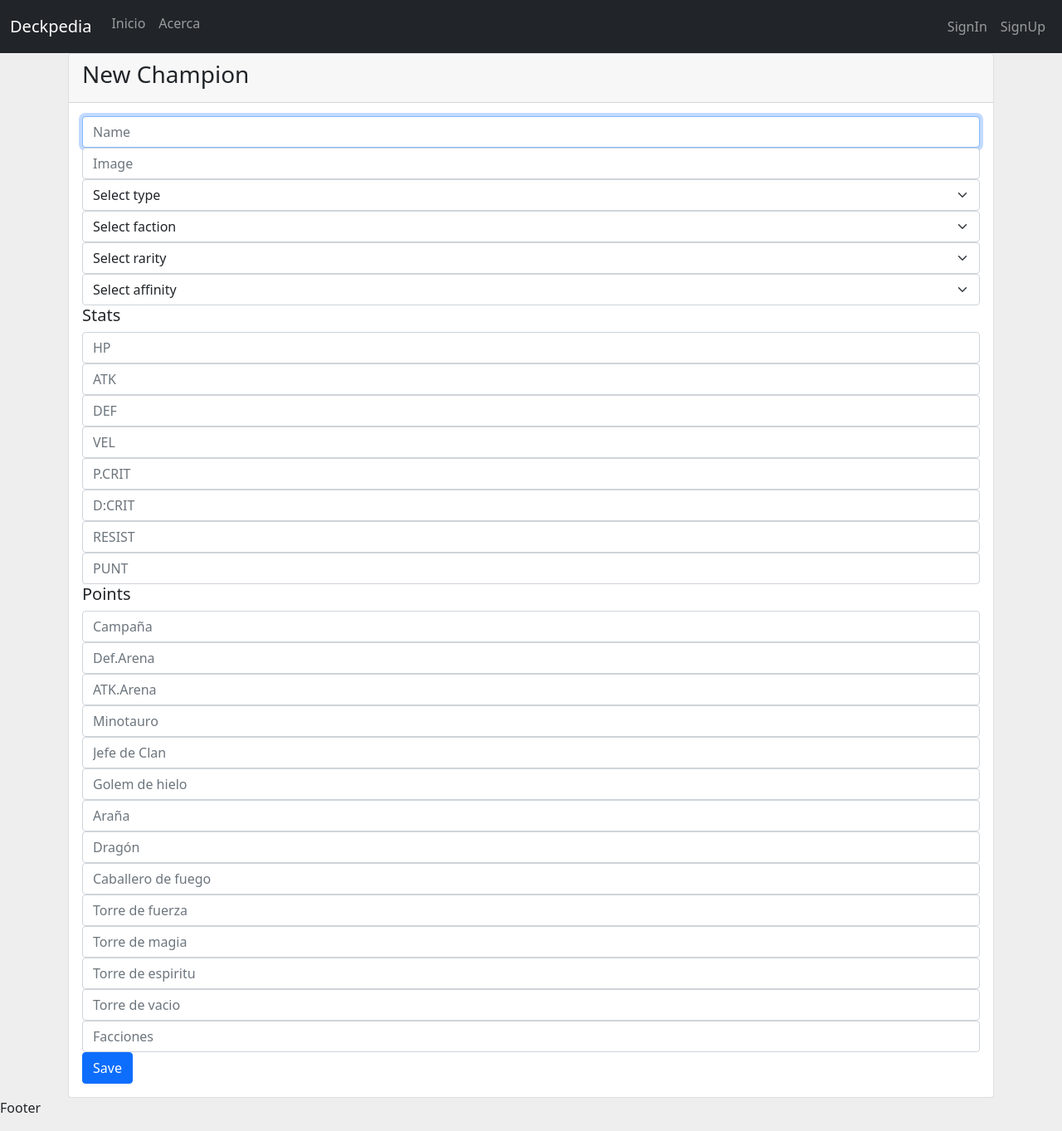
After one commit to RastlerNomens/dekcpedia, a Node server app: template src/views/champions/new-champion.hbs in a window 1280 px wide. The commit adds this page. Shown: the whole page at 83% size. Run offline with Node 20, Linux system fonts and the light colour scheme; the template is opened without the code that fills it, so the values that code supplies are empty; some libraries are stand-ins or nearby versions.

Commit message:
prepare create champion

```diff
--- a/src/index.js
+++ b/src/index.js
@@ -48,6 +48,7 @@ app.use(require('./routes/index'));
 app.use(require('./routes/users'));
 app.use(require('./routes/note'));
 app.use(require('./routes/factions'));
+app.use(require('./routes/champions'));
 //Static files
 app.use(express.static(path.join(__dirname,'public')))
 
--- /dev/null
+++ b/src/views/champions/new-champion.hbs
@@ -0,0 +1,88 @@
+<dic class="col-md-4 mx-auto">
+    <div class="card">
+        <div class="card-header">
+            <h3>New Champion</h3>
+        </div>
+        <div class="card-body">
+            <form action="/champions/new-champion" method="POST">
+                <div class="form-group">
+                    <div class="form-group">
+                        <input type="text" name="name" class="form-control" placeholder="Name" autofocus/>
+                    </div>
+                    <div class="form-group">
+                        <input type="text" name="image" class="form-control" placeholder="Image" />
+                    </div>
+                    <div class="form-group">
+                        <select class="form-select" aria-label="Select type" name="type">
+                            <option selected>Select type</option>
+                            <option value="0">HP</option>
+                            <option value="1">Apoyo</option>
+                            <option value="2">Ataque</option>
+                            <option value="3">Defensa</option>
+                        </select>
+                    </div>
+                    <div class="form-group">
+                        <select class="form-select" aria-label="Select faction" name="faction">
+                            <option selected>Select faction</option>
+                            {{#each factions}}
+                            <option value="{{id}}">{{name}}</option>
+                            {{/each}}
+                        </select>
+                    </div>
+                    <div class="form-group">
+                        <select class="form-select" aria-label="Select rarity" name="rarity">
+                            <option selected>Select rarity</option>
+                            <option value="0">Común</option>
+                            <option value="1">Poco Frecuente</option>
+                            <option value="2">Raro</option>
+                            <option value="3">Épico</option>
+                            <option value="4">Legendario</option>
+                        </select>
+                    </div>
+                    <div class="form-group">
+                        <select class="form-select" aria-label="Select affinity" name="affinity">
+                            <option selected>Select affinity</option>
+                            <option value="0">Magia (Azul)</option>
+                            <option value="1">Fuerza (Rojo)</option>
+                            <option value="2">Espiriu (Verde)</option>
+                            <option value="3">Vacío (Morado)</option>
+                        </select>
+                    </div>
+                    <h5>Stats</h5>
+                        <div class="form-group">
+                            <input type="number" class="form-control" name="hp" placeholder="HP"/>
+                            <input type="number" class="form-control" name="atk" placeholder="ATK" />
+                            <input type="number" class="form-control" name="def" placeholder="DEF" />
+                            <input type="number" class="form-control" name="vel" placeholder="VEL" />
+                            <input type="number" class="form-control" name="pcrit" placeholder="P.CRIT" />
+                            <input type="number" class="form-control" name="dcrit" placeholder="D:CRIT" />
+                            <input type="number" class="form-control" name="resist" placeholder="RESIST" />
+                            <input type="number" class="form-control" name="punt" placeholder="PUNT" />
+                        </div>
+                    <h5>Points</h5>
+                        <div class="form-group">
+                            <input type="number" step="0.1" class="form-control" name="campaign" placeholder="Campaña" min="0" max="5" />
+                            <input type="number" step="0.1" class="form-control" name="defarena" placeholder="Def.Arena" min="0" max="5" />
+                            <input type="number" step="0.1" class="form-control" name="atkarena" placeholder="ATK.Arena" min="0" max="5" />
+                            <input type="number" step="0.1" class="form-control" name="minotaurus" placeholder="Minotauro" min="0" max="5" />
+                            <input type="number" step="0.1" class="form-control" name="clan" placeholder="Jefe de Clan" min="0" max="5" />
+                            <input type="number" step="0.1" class="form-control" name="golem" placeholder="Golem de hielo" min="0" max="5" />
+                            <input type="number" step="0.1" class="form-control" name="spider" placeholder="Araña" min="0" max="5" />
+                            <input type="number" step="0.1" class="form-control" name="drake" placeholder="Dragón" min="0" max="5" />
+                            <input type="number" step="0.1" class="form-control" name="fire" placeholder="Caballero de fuego" min="0" max="5"/>
+                            <input type="number" step="0.1" class="form-control" name="force" placeholder="Torre de fuerza" min="0" max="5" />
+                            <input type="number" step="0.1" class="form-control" name="magic" placeholder="Torre de magia" min="0" max="5" />
+                            <input type="number" step="0.1" class="form-control" name="spirit" placeholder="Torre de espiritu" min="0" max="5" />
+                            <input type="number" step="0.1" class="form-control" name="void" placeholder="Torre de vacio" min="0" max="5" />
+                            <input type="number" step="0.1" class="form-control" name="factions" placeholder="Facciones" min="0" max="5" />
+                        </div>
+                    <div class="form-group">
+                        <button class="btn btn-primary btn-block" type="submit">
+                            Save
+                        </button>
+                    </div>
+                </div>
+            </form>
+        </div>
+    </div>
+</dic>
--- a/src/views/factions/all-factions.hbs
+++ b/src/views/factions/all-factions.hbs
@@ -1,5 +1,6 @@
 {{#if admin}}
 <a href="/factions/add" class="btn btn-success">Crear Facción</a>
+<a href="/champions/add" class="btn btn-success">Crear Campeón</a>
 {{/if}}
 
 <h1 class="text-center mt-3">Telerianos</h1>
```
Also changed, not shown: src/models/Champion.js (+4 -3 lines), src/routes/champions.js (added, +20 -0 lines), src/views/champions/champion.hbs (added).
